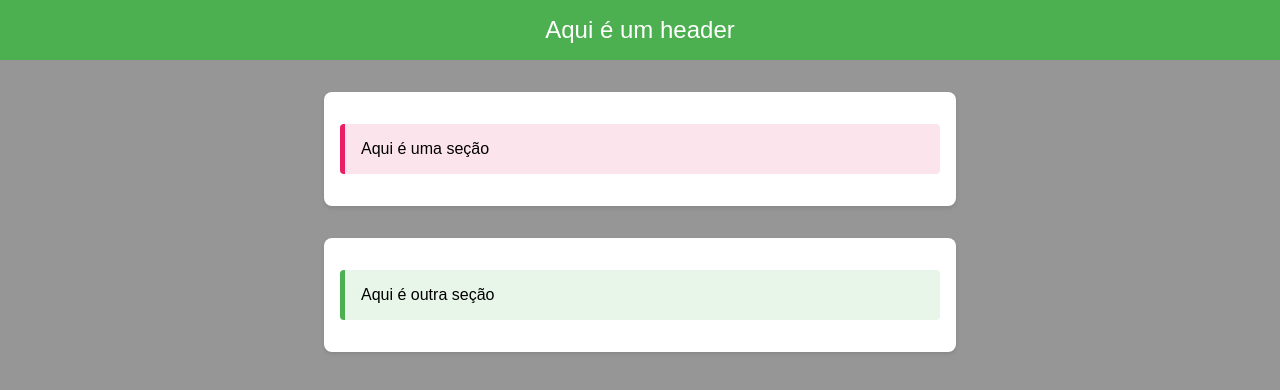
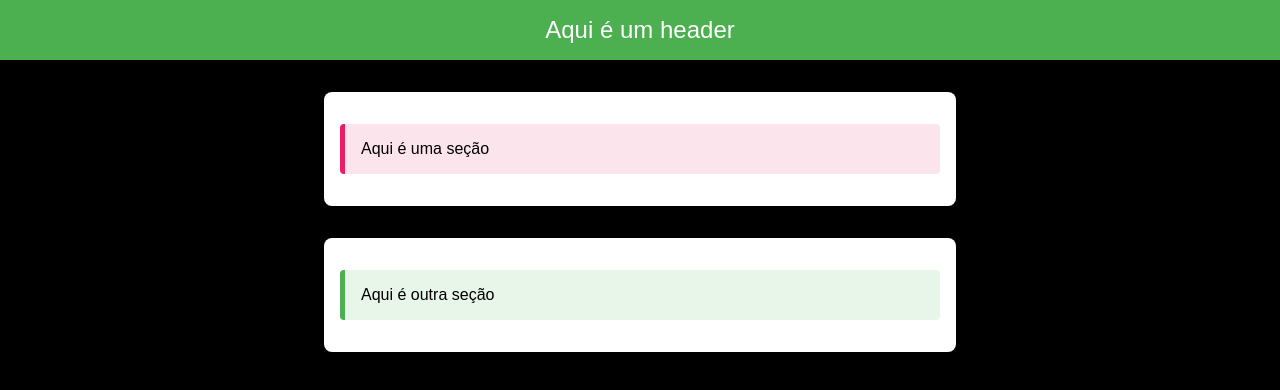
Before and after one commit to vGavassa/CooldingWeb-01, a plain HTML site: page index.html in a window 1280 px wide. Drawn offline with Linux system fonts and the light colour scheme.

Commit message:
Modified

```diff
--- a/CSS/style.css
+++ b/CSS/style.css
@@ -1,7 +1,7 @@
 /* Estilos gerais */
 body {
     font-family: Arial, sans-serif;
-    background-color: #969696;
+    background-color: #000000;
     margin: 0;
     padding: 0;
 }
```
